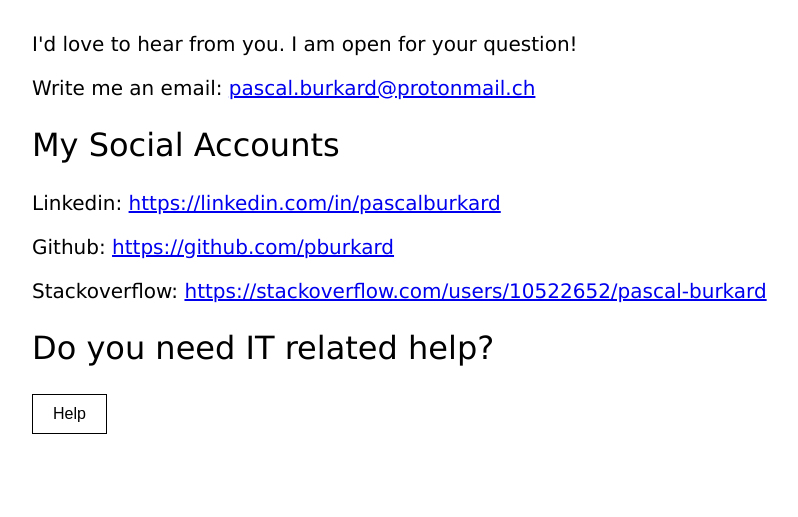
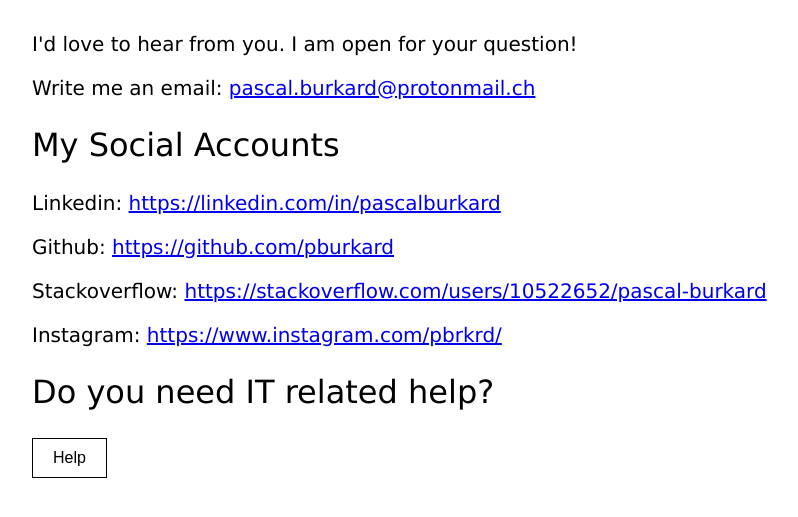
Before and after one commit to pburkard/pburkard.github.io, a Jekyll site: the page built from index.markdown, in a window 1280 px wide and 900 px high, scrolled down 3212 px. Shown: the top 517 px of the window, without its empty margins (96-894 px from the left). Built offline with Jekyll 4.4.1, drawn with Linux system fonts in a browser that asks for light colours.

Commit message:
add instagram to social links

```diff
--- a/_includes/contact.html
+++ b/_includes/contact.html
@@ -8,6 +8,7 @@
             <p>Linkedin: <a href="https://linkedin.com/in/{{ site.linkedin_username }}" target="_blank">https://linkedin.com/in/{{ site.linkedin_username }}</a></p>
             <p>Github: <a href="https://github.com/{{ site.github_username }}" target="_blank">https://github.com/{{ site.github_username }}</a></p>
             <p>Stackoverflow: <a href="https://stackoverflow.com/users/10522652/pascal-burkard" target="_blank">https://stackoverflow.com/users/10522652/pascal-burkard</a></p>
+            <p>Instagram: <a href="https://www.instagram.com/pbrkrd/" target="_blank">https://www.instagram.com/pbrkrd/</a></p>
         </div>
         <div id="it-help">
             <h2>Do you need IT related help?</h2>
```
